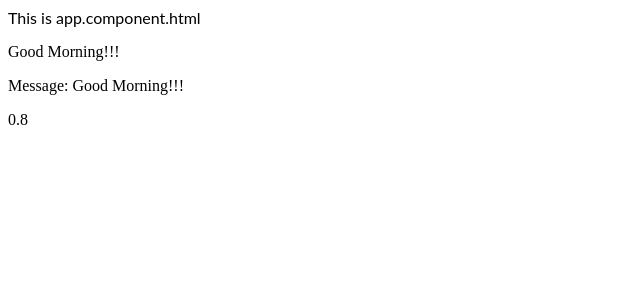
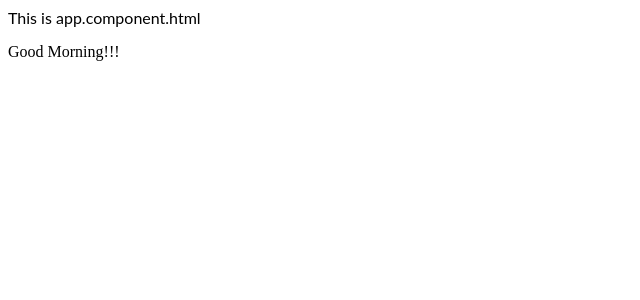
Before and after one commit to jbranjith/angular-js-experiments, an Angular app: page / in a window 1280 px wide. Shown: the top 300 px of the page, without its empty margins (0-640 px from the left). Built offline with nearby package versions, Linux system fonts and the light colour scheme.

Commit message:
2 files modified

```diff
--- a/src/app/app.component.html
+++ b/src/app/app.component.html
@@ -1,6 +1,5 @@
 <p>This is app.component.html</p>
 <greeting>loading</greeting>
-<random>loading</random>
 <!--
 <random>loading</random>
 <property-binding>loading</property-binding>
--- a/src/providers/random.component.ts
+++ b/src/providers/random.component.ts
@@ -5,18 +5,18 @@ import { GreetingService } from '../providedin/greeting.service';
 
 @Component({
   selector: 'random',
-  template: 'Message: {{message}} <br> <p>{{randomService.random}}</p>',
+  template: '<p>{{randomService.random}}</p>',
   providers: [RandomService]
 })
 export class RandomComponent implements OnInit {
   message: any;
 
   constructor(
-    private randomService: RandomService,
-    private greetingService: GreetingService
+    private randomService: RandomService
+
   ) { }
 
  ngOnInit() {
-    this.message = this.greetingService.morning();
+
   }
 }
```
